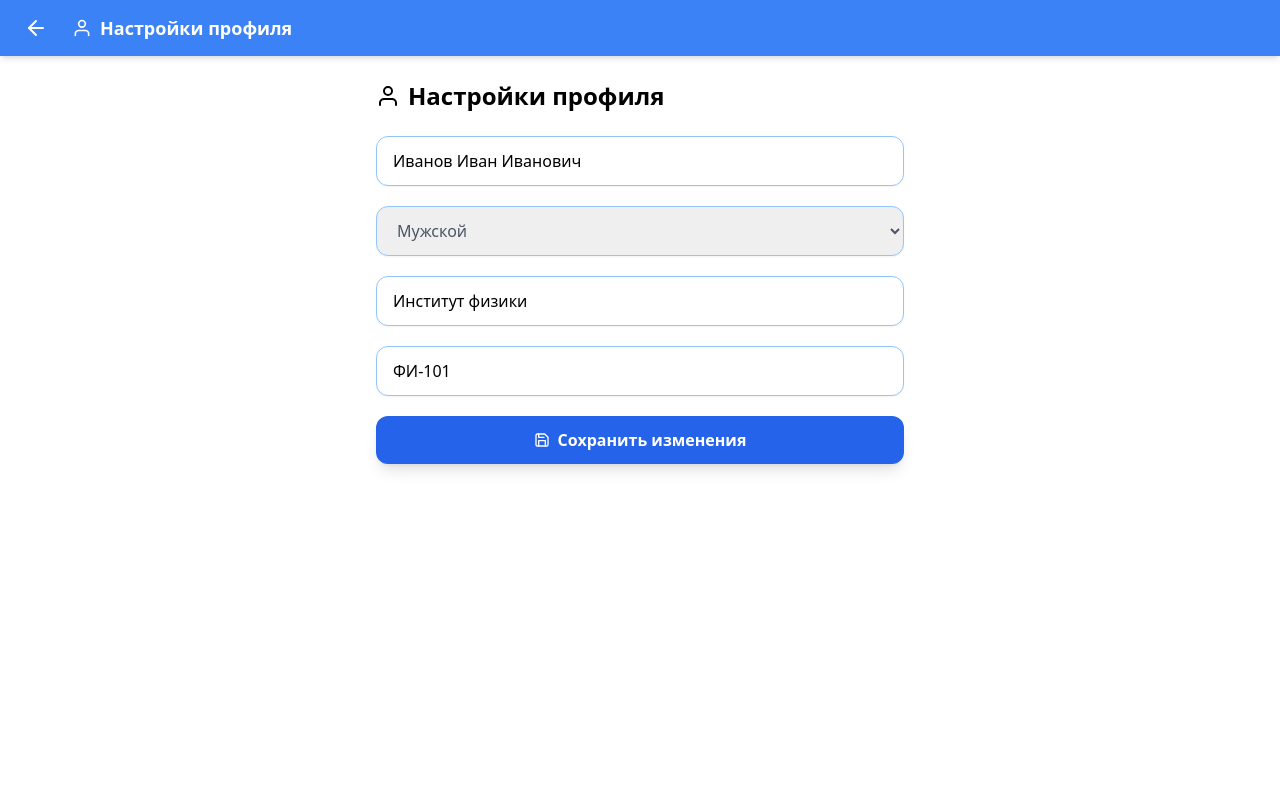
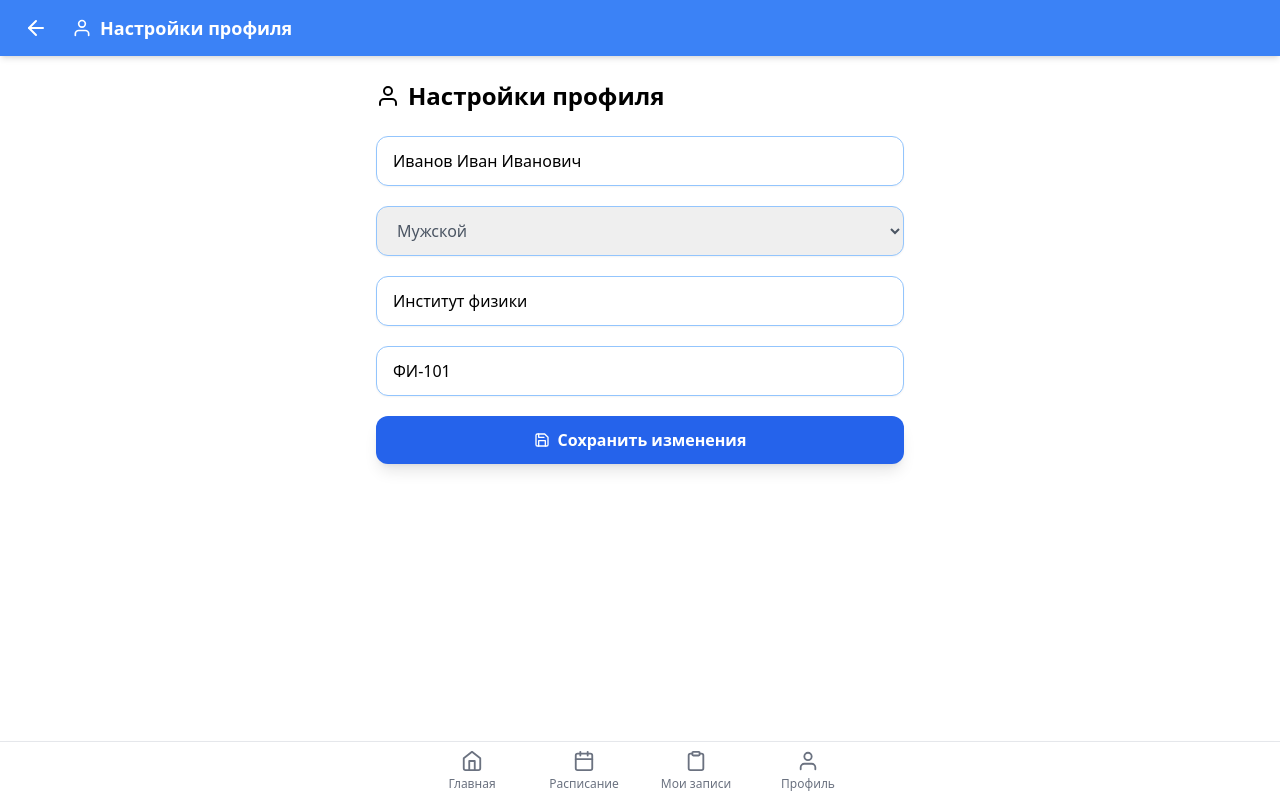
Before and after one commit to tuhlopuz1/DonorMate, a React (Vite) app in the folder frontend/: page /#/settings/profile in a window 1280 px wide. Built offline with nearby package versions, Linux system fonts and the light colour scheme.

Commit message:
мелкий фикс

```diff
--- a/frontend/src/pages/ProfileSettings.tsx
+++ b/frontend/src/pages/ProfileSettings.tsx
@@ -1,7 +1,7 @@
 import { useState } from "react";
 import { FiUser, FiSave } from "react-icons/fi";
 import PageTopBar from "../components/layouts/PageTopBar";
-
+import BottomNavBar from "../components/layouts/NavBar";
 
 export default function ProfileSettings() {
   const [fullName, setFullName] = useState("Иванов Иван Иванович");
@@ -68,6 +68,7 @@ export default function ProfileSettings() {
           <FiSave /> Сохранить изменения
         </button>
       </div>
+      <BottomNavBar />
     </div>
   );
 }
```
